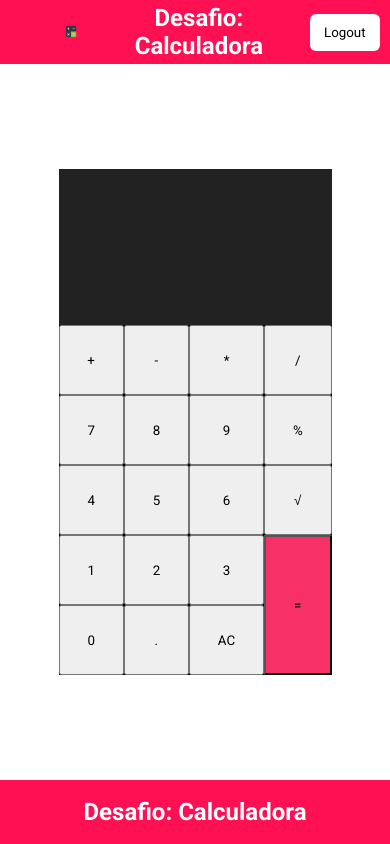
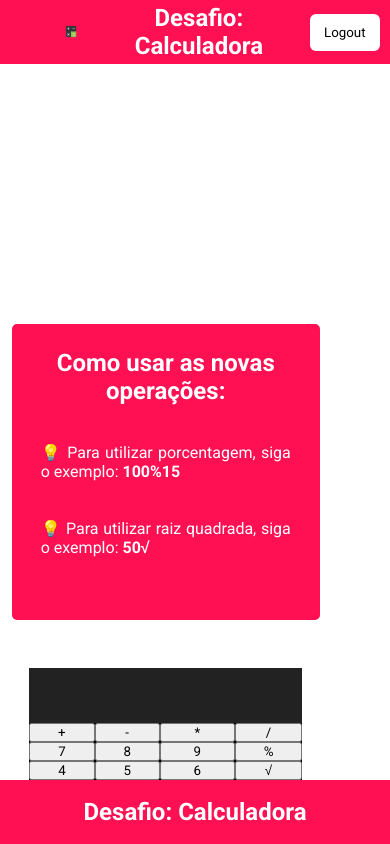
Before and after one commit to wilson6g/iblue-school-front, a Vue app: page /advanced in a window 390 px wide. Built offline with nearby package versions, Linux system fonts and the light colour scheme; no server answers; a small style sheet from the web is missing.

Commit message:
Added tips

```diff
--- /dev/null
+++ b/src/components/TipComponent.vue
@@ -0,0 +1,65 @@
+<template>
+  <div class="container-tip">
+    <strong class="title-tip"> Como usar as novas operações: </strong>
+    <div class="content-tip">
+      <p>
+        💡 Para utilizar porcentagem, siga o exemplo: <strong>100%15</strong>
+      </p>
+      <p>
+        💡 Para utilizar raiz quadrada, siga o exemplo: <strong>50√</strong>
+      </p>
+    </div>
+  </div>
+</template>
+
+<script>
+export default {
+  name: "TipComponent",
+};
+</script>
+
+<style scoped>
+strong {
+  color: var(--white);
+}
+
+@media (min-width: 100px) and (max-width: 767px) {
+  .container-tip {
+    width: 20vw;
+  }
+}
+
+@media (min-width: 768px) and (max-width: 1200px) {
+  .container-tip {
+    width: 35vw;
+  }
+}
+
+.title-tip {
+  text-align: center;
+  font-size: 24px;
+}
+
+.container-tip {
+  display: flex;
+  background: var(--radical-red);
+  flex-direction: column;
+  justify-content: center;
+  align-items: center;
+  width: 30vw;
+  height: 50vh;
+  border-radius: 5px;
+  padding: 25px 0;
+}
+
+.content-tip {
+  display: flex;
+  flex-direction: column;
+  justify-content: space-evenly;
+  align-items: center;
+  width: 250px;
+  height: 250px;
+  color: var(--white);
+  text-align: justify;
+}
+</style>
--- a/src/views/AdvancedView.vue
+++ b/src/views/AdvancedView.vue
@@ -2,6 +2,7 @@
   <div class="home">
     <HeaderComponent />
     <main class="main-content">
+      <TipComponent class="tip" />
       <AdvancedCalculatorComponent />
     </main>
     <FooterComponent />
@@ -12,6 +13,7 @@
 import HeaderComponent from "../components/HeaderComponent.vue";
 import FooterComponent from "../components/FooterComponent.vue";
 import AdvancedCalculatorComponent from "../components/AdvancedCalculatorComponent.vue";
+import TipComponent from "../components/TipComponent.vue";
 
 export default {
   name: "AdvancedView",
@@ -19,6 +21,7 @@ export default {
     HeaderComponent,
     FooterComponent,
     AdvancedCalculatorComponent,
+    TipComponent,
   },
 };
 </script>
@@ -28,8 +31,59 @@ export default {
   width: 100vw;
   height: 80vh;
   display: flex;
-  justify-content: center;
+  justify-content: space-evenly;
   align-items: center;
+}
+
+@media (min-width: 100px) and (max-width: 425px) {
+  .main-content {
+    padding: 15rem 0;
+    width: 85vw;
+    height: 80vh;
+    display: flex;
+    justify-content: space-around;
+    align-items: center;
+    flex-direction: column;
+  }
+
+  .tip {
+    height: 35vh;
+    width: 79vw;
+    margin-bottom: 3rem;
+  }
+}
+
+@media (min-width: 426px) and (max-width: 767px) {
+  .main-content {
+    padding: 15rem 0;
+    width: 85vw;
+    height: 80vh;
+    display: flex;
+    justify-content: space-around;
+    align-items: center;
+    flex-direction: column;
+  }
+
+  .tip {
+    height: 35vh;
+    width: 80vw;
+    margin-bottom: 3rem;
+  }
+}
+
+@media (min-width: 768px) and (max-width: 1200px) {
+  .main-content {
+    padding: 15rem 0;
+    width: 100vw;
+    height: 80vh;
+    display: flex;
+    justify-content: space-evenly;
+    align-items: center;
+  }
+
+  .tip {
+    width: 35vw;
+  }
 }
 
 h1 {
```
